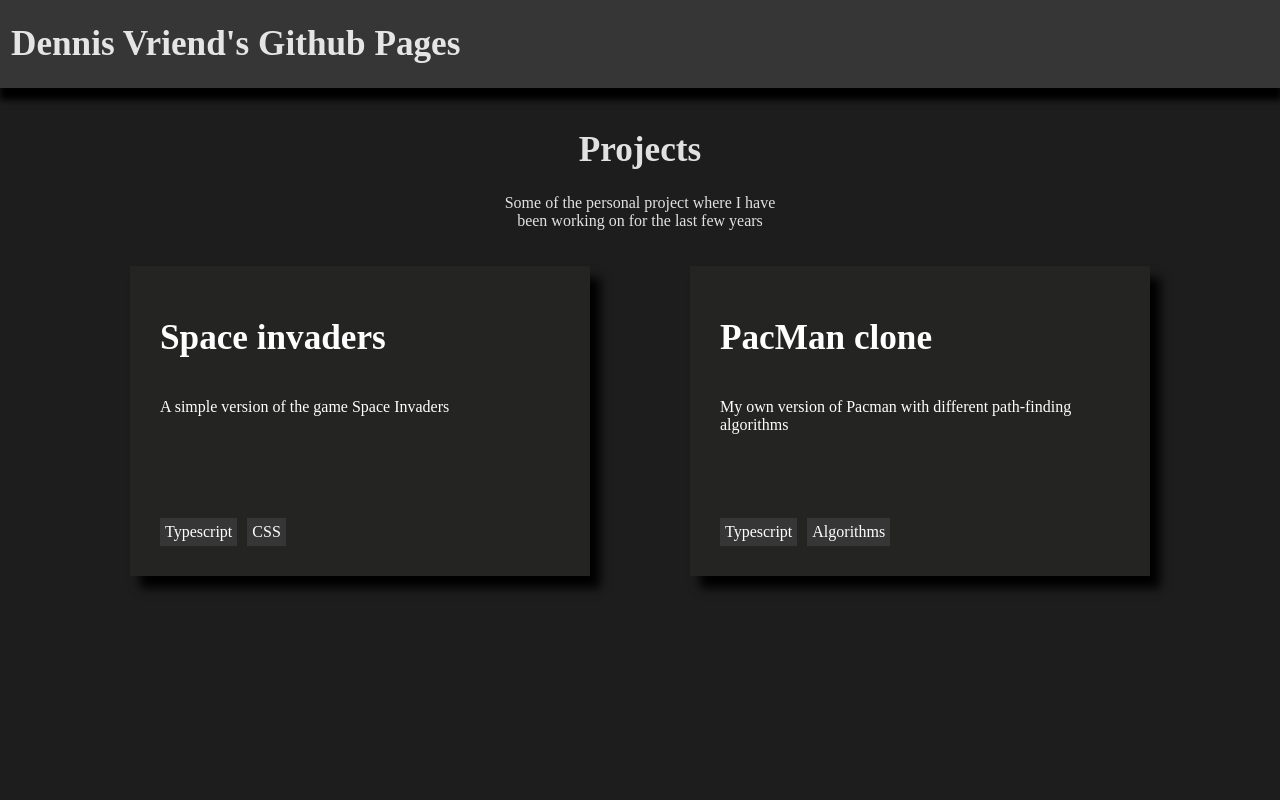
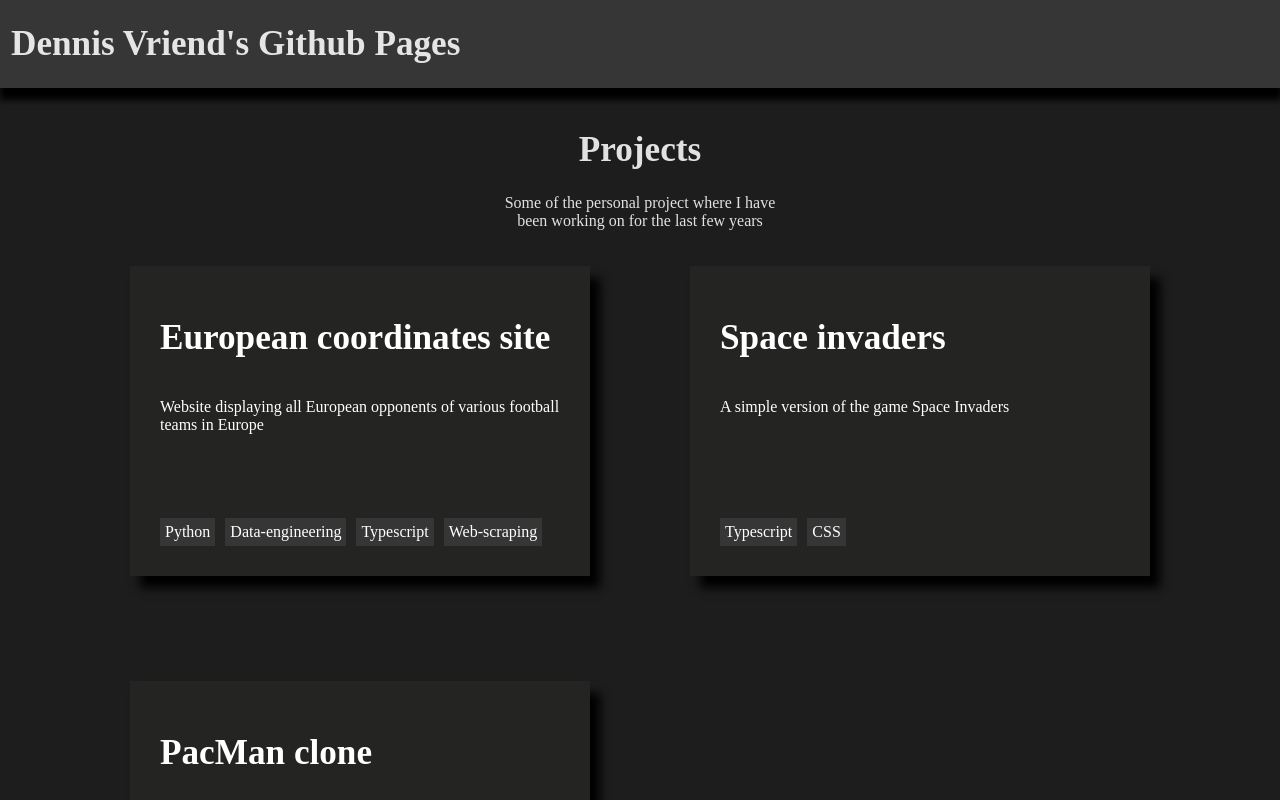
Before and after one commit to Dennis539/Dennis539.github.io, a React (Vite) app: page / in a window 1280 px wide. Shown: the top 800 px of the page. Built offline with nearby package versions, Linux system fonts and the light colour scheme; the HTML template or start-up script is replaced by a standard one.

Commit message:
Added new site

```diff
--- a/projects.ts
+++ b/projects.ts
@@ -1,4 +1,11 @@
 const Projects = [
+    {
+        Name: "European coordinates site",
+        Description:
+            "Website displaying all European opponents of various football teams in Europe",
+        Skills: ["Python", "Data-engineering", "Typescript", "Web-scraping"],
+        Url: "https://main.d1erk8pg0cyrw8.amplifyapp.com/",
+    },
     {
         Name: "Space invaders",
         Description: "A simple version of the game Space Invaders",
```
